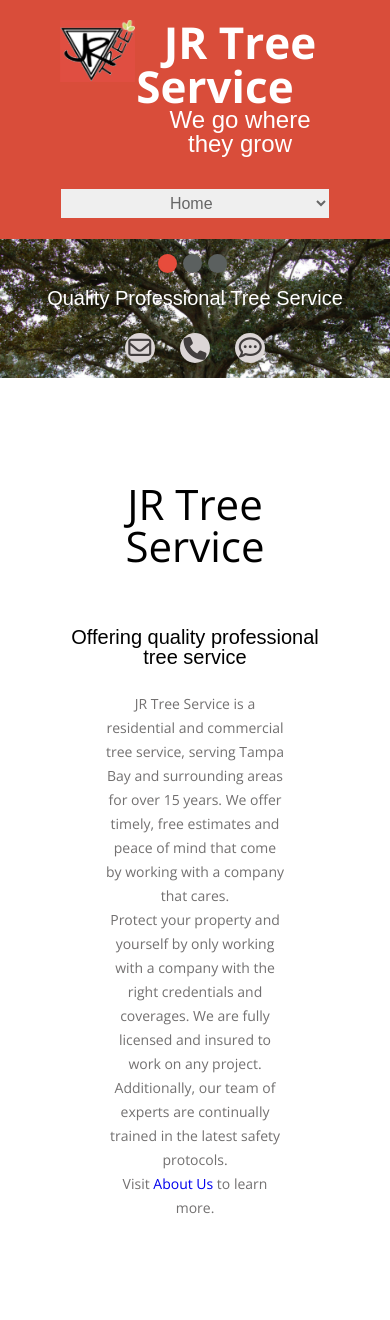
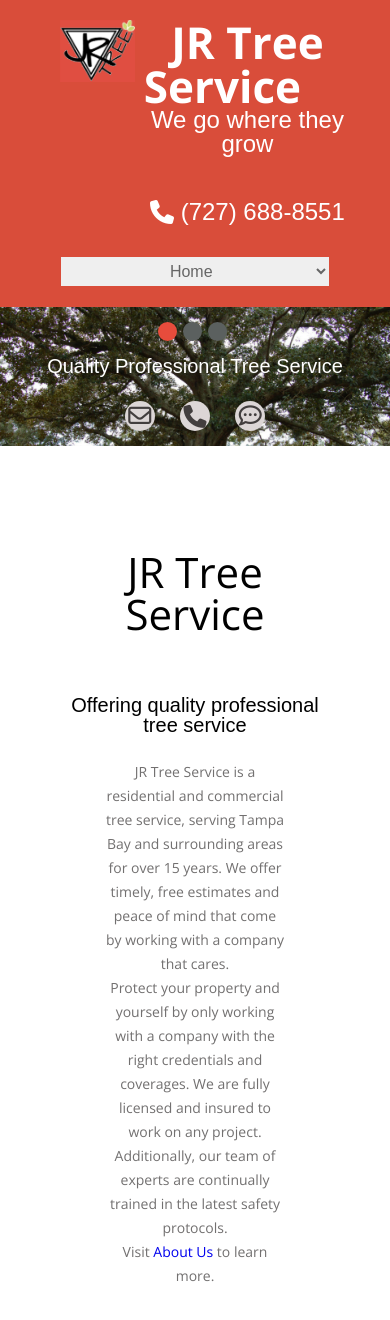
Before and after one commit to tinabme/jrtreeservice, a plain HTML site: page index.html in a window 390 px wide. Shown: the top 1320 px of the page. Drawn offline with nearby package versions, Linux system fonts and the light colour scheme; a web font is replaced by a local one.

Commit message:
Add ph to header & hide extra info for mobile

```diff
--- a/index.html
+++ b/index.html
@@ -46,7 +46,11 @@
   		<div class="container">
   			<div class="row">
   				<div class="grid_12">
-  					<h1><a href="index.html">JR Tree Service</a><span>We go where they grow</span></h1>
+  					<h1><a href="index.html">JR Tree Service</a><span>We go where they grow</span>
+              <a href="tel:727-688-8551" class="secondary-ph">
+                <span class="secondary-ph"><nobr><i class="fa fa-phone"></i> (727) 688-8551</nobr></span>
+              </a>
+            </h1>
   					<nav>
   						<ul class="sf-menu">
   							<li class="current"><a href="index.html">Home</a></li>
@@ -110,9 +114,11 @@
   					<header>
   						<h2><span>JR Tree Service</span></h2>
   					</header>
-  					<h4><a href="#">Offering quality professional tree service</a></h4>
+  					<h4><a href="index-1.html">Offering quality professional tree service</a></h4>
   					<p>JR Tree Service is a residential and commercial tree service, serving Tampa Bay and surrounding areas for over 15 years. We offer timely, free estimates and peace of mind that come by working with a company that cares.<br />
-            Protect your property and yourself by only working with a company with the right credentials and coverages. We are fully licensed and insured to work on any project.  Additionally, our team of experts are continually trained in the latest safety protocols.<br />Visit <a href="index-1.html">About Us</a> to learn more. </p>
+            				<span class="extra-contex">
+            				Protect your property and yourself by only working with a company with the right credentials and coverages. We are fully licensed and insured to work on any project.  Additionally, our team of experts are continually trained in the latest safety protocols.
+					</span><br />Visit <a href="index-1.html">About Us</a> to learn more. </p>
   				</div>
   			</div>
   		</div>
```
